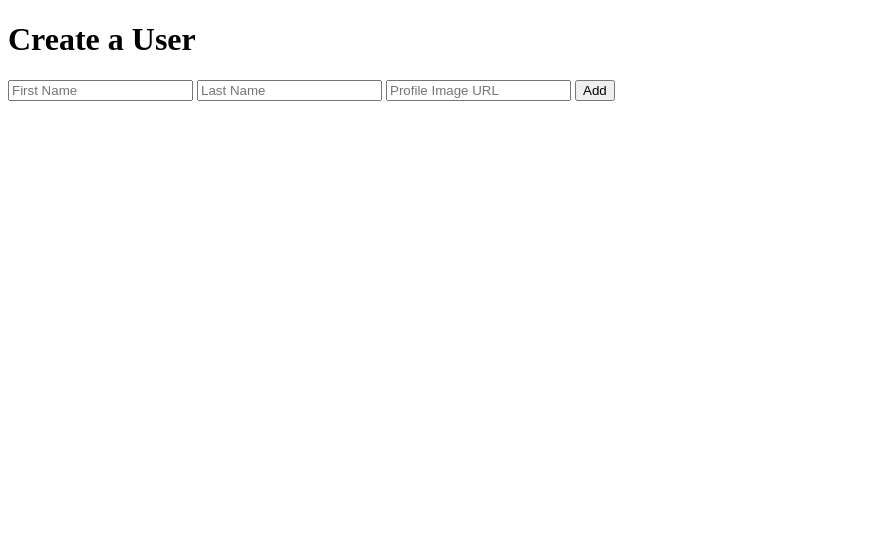
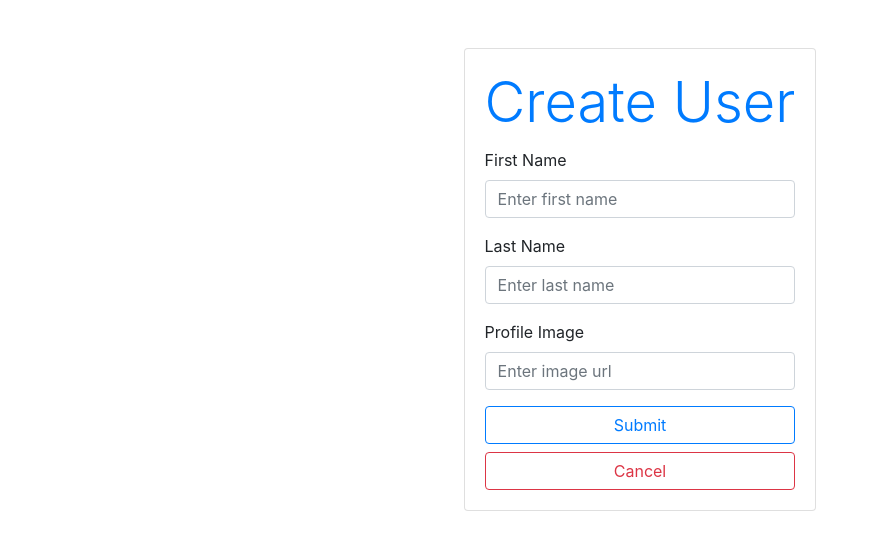
Before and after one commit to lowtrey/s-blogly, a Flask app: page /users/new in a window 1280 px wide. Shown: the top 550 px of the page, without its empty margins (0-871 px from the left). Run offline with Flask 2, Linux system fonts and the light colour scheme; some libraries are stand-ins or nearby versions.

Commit message:
add bootstrap | style users list, details, add user form

```diff
--- a/static/app.css
+++ /dev/null
@@ -1,4 +0,0 @@
-img {
-  height: 150px;
-  width: 150px;
-}
--- a/templates/add_user_form.html
+++ b/templates/add_user_form.html
@@ -1,11 +1,25 @@
 {% extends "base.html" %}
 {% block title %}Add User{% endblock %}
 {% block content %}
-<h1>Create a User</h1>
-<form action="/users/new" method="POST">
-  <input type="text" name="first" placeholder="First Name" required>
-  <input type="text" name="last" placeholder="Last Name" required>
-  <input type="url" name="url" placeholder="Profile Image URL">
-  <button>Add</button>
-</form>
+<div class="card">
+  <div class="card-body">
+    <h1 class="card-title display-4 text-primary">Create User</h1>
+    <form action="/users/new" method="POST" class="">
+      <div class="form-group">
+        <label for="first">First Name</label>
+        <input type="text" class="form-control" name="first" placeholder="Enter first name" required>
+      </div>
+      <div class="form-group">
+        <label for="last">Last Name</label>
+        <input type="text" class="form-control" name="last" placeholder="Enter last name" required>
+      </div>
+      <div class="form-group">
+        <label for="url">Profile Image</label>
+        <input type="url" class="form-control" name="url" placeholder="Enter image url" required>
+      </div>
+      <button type="submit" class="btn btn-outline-primary btn-block">Submit</button>
+      <a href="/users" class="btn btn-outline-danger btn-block">Cancel</a>
+    </form>
+  </div>
+</div>
 {% endblock %}
--- a/templates/base.html
+++ b/templates/base.html
@@ -4,12 +4,15 @@
 <head>
   <meta charset="UTF-8" />
   <meta name="viewport" content="width=device-width, initial-scale=1.0" />
+  <link rel="stylesheet" href="https://stackpath.bootstrapcdn.com/bootstrap/4.5.0/css/bootstrap.min.css"
+    integrity="sha384-9aIt2nRpC12Uk9gS9baDl411NQApFmC26EwAOH8WgZl5MYYxFfc+NcPb1dKGj7Sk" crossorigin="anonymous">
   <link rel="stylesheet" href="/static/app.css">
   <title>{% block title %}{% endblock %}</title>
 </head>
 
 <body>
-  <!-- With Block for conditional rendering
+  <div class="container d-flex flex-column align-items-center mt-5">
+    <!-- With Block for conditional rendering
   {% with messages = get_flashed_messages(with_categories=true) %}
   {% if messages %}
   <section class="messages">
@@ -19,8 +22,18 @@
   </section>
   {% endif %}
   {% endwith %} -->
-  {% block content %}
-  {% endblock %}
+    {% block content %}
+    {% endblock %}
+  </div>
+  <script src="https://code.jquery.com/jquery-3.5.1.slim.min.js"
+    integrity="sha384-DfXdz2htPH0lsSSs5nCTpuj/zy4C+OGpamoFVy38MVBnE+IbbVYUew+OrCXaRkfj"
+    crossorigin="anonymous"></script>
+  <script src="https://cdn.jsdelivr.net/npm/popper.js@1.16.0/dist/umd/popper.min.js"
+    integrity="sha384-Q6E9RHvbIyZFJoft+2mJbHaEWldlvI9IOYy5n3zV9zzTtmI3UksdQRVvoxMfooAo"
+    crossorigin="anonymous"></script>
+  <script src="https://stackpath.bootstrapcdn.com/bootstrap/4.5.0/js/bootstrap.min.js"
+    integrity="sha384-OgVRvuATP1z7JjHLkuOU7Xw704+h835Lr+6QL9UvYjZE3Ipu6Tp75j7Bh/kR0JKI"
+    crossorigin="anonymous"></script>
 </body>
 
 </html>
```
Also changed, not shown: templates/user_details.html (+10 -8 lines), templates/users.html (+7 -9 lines).
